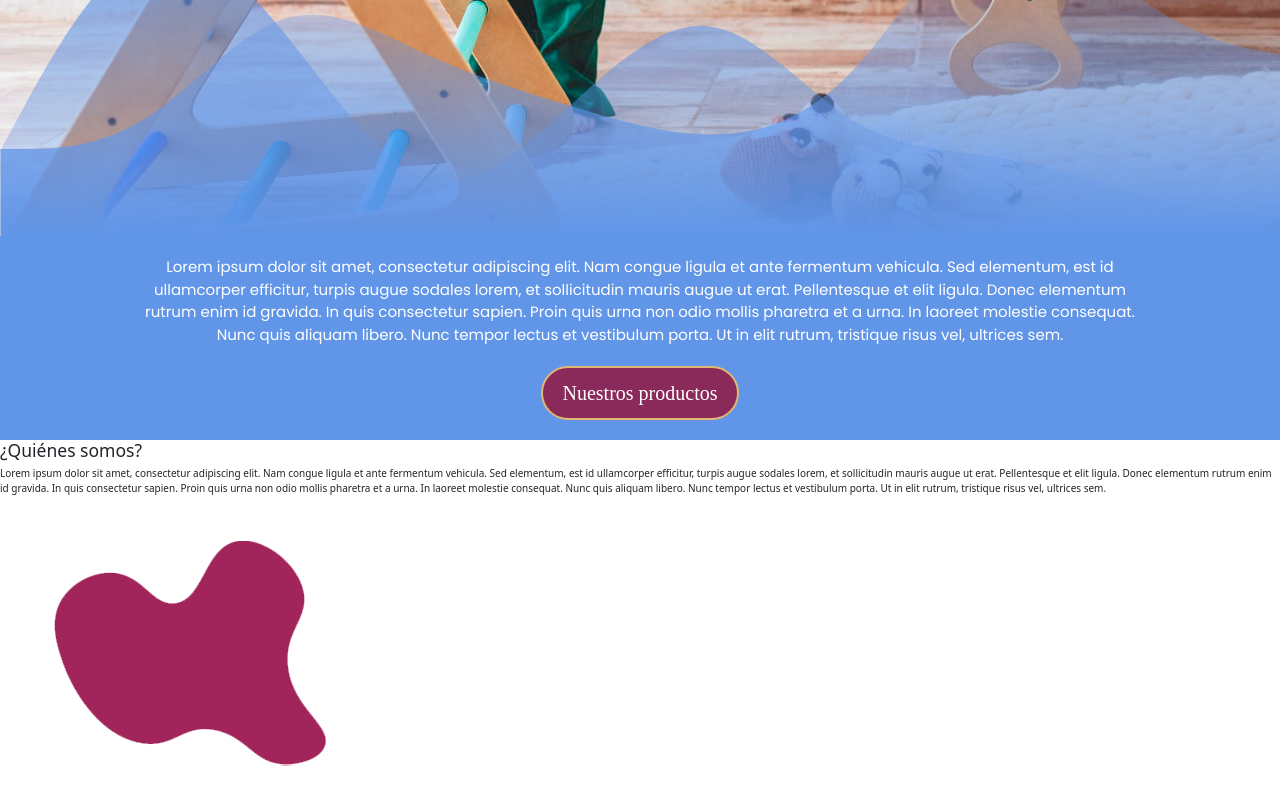
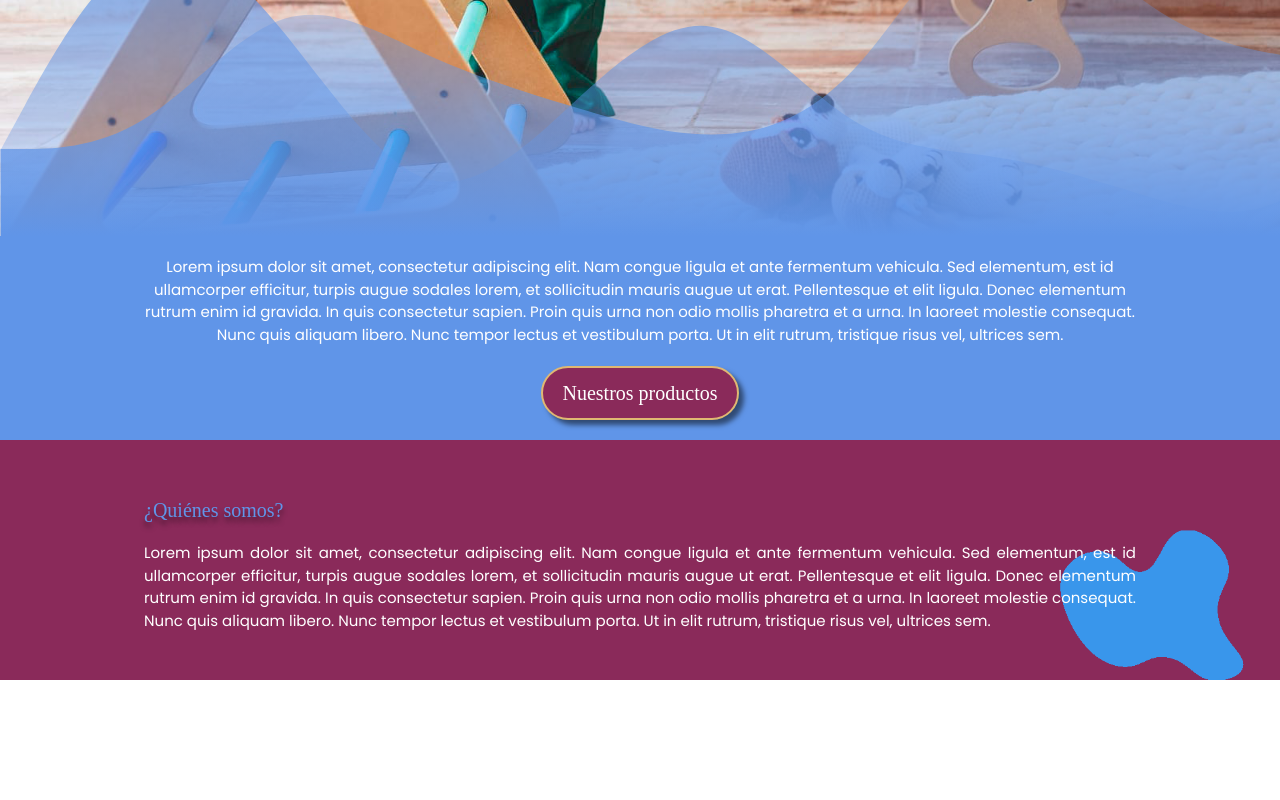
Before and after one commit to mariecp27/amoli-creaciones, a React (Create React App) app: page / in a window 1280 px wide. Shown: the part 467-1267 px from the top of the page. After the commit the page ends 1147 px from the top, so only its background shows below. Built offline with nearby package versions, Linux system fonts and the light colour scheme; a web font is replaced by a local one.

Commit message:
Who are we added

```diff
--- /dev/null
+++ b/src/assets/styles/components/Who/_who.scss
@@ -0,0 +1,71 @@
+.who {
+    background-color: $a-purple;
+    color: #ffffffff;
+    font-family: $a-text;
+    font-size: 1.5rem;
+    padding: 20px;
+    text-align: justify;
+    position: relative;
+    overflow: hidden;
+    min-height: 30vh;
+    display: flex;
+    flex-direction: column;
+    justify-content: center;
+    align-items: center;
+
+    h3 {
+        font-family: $a-title;
+        color: $a-blue;
+        font-size: 2rem;
+        text-shadow: 0px 5px 5px rgba(0, 0, 0, 0.5);
+        margin: 20px 0;
+    }
+
+    p {
+        position: relative;
+        z-index: 1;
+    }
+
+    img {
+        position: absolute;
+        z-index: 0;
+        bottom: 0;
+        right: -10%;
+    }
+}
+
+/*===== ESTILOS MOBILE (OTHERS) - SM =====*/
+@media only screen and (min-width: 576px) {
+    .who img {
+        bottom: -10%;
+    }
+}
+
+/*===== ESTILOS TABLET - MD =====*/
+@media only screen and (min-width: 768px) {
+    .who img {
+        width: 35%;
+        right: 0;
+    }
+}
+
+
+/*===== ESTILOS LG =====*/
+@media only screen and (min-width: 992px) {
+    .who {
+        h3, p {
+            width: 80%;
+        }
+
+        img {
+            width: 25%;
+        }
+    }
+}
+
+/*===== ESTILOS XL =====*/
+@media only screen and (min-width: 1200px) {
+    .who img {
+        width: 20%;
+    }
+}
--- a/src/assets/styles/components/_config.scss
+++ b/src/assets/styles/components/_config.scss
@@ -42,6 +42,7 @@ html {
     margin: 20px auto;
     margin-bottom: 0;
     width:fit-content;
+    box-shadow: 5px 5px 5px 0px rgba(0,0,0,0.5);
     @include a-transition;
 
 
--- a/src/assets/styles/style.scss
+++ b/src/assets/styles/style.scss
@@ -2,3 +2,4 @@
 @import './components/NavBar/navBar';
 @import './components/Banner/banner';
 @import './components/Description/description';
+@import './components/Who/who';
--- a/src/components/Who/Who.js
+++ b/src/components/Who/Who.js
@@ -2,7 +2,7 @@ import React from 'react'
 
 const Who = () => {
     return (
-        <div>
+        <div className='who'>
             <h3>¿Quiénes somos?</h3>
             <p>
             Lorem ipsum dolor sit amet, consectetur adipiscing elit. Nam congue ligula et ante fermentum vehicula. Sed elementum, est id ullamcorper efficitur, turpis augue sodales lorem, et sollicitudin mauris augue ut erat. Pellentesque et elit ligula. Donec elementum rutrum enim id gravida. In quis consectetur sapien. Proin quis urna non odio mollis pharetra et a urna. In laoreet molestie consequat. Nunc quis aliquam libero. Nunc tempor lectus et vestibulum porta. Ut in elit rutrum, tristique risus vel, ultrices sem.
```
Also changed, not shown: public/assets/images/form.png.
